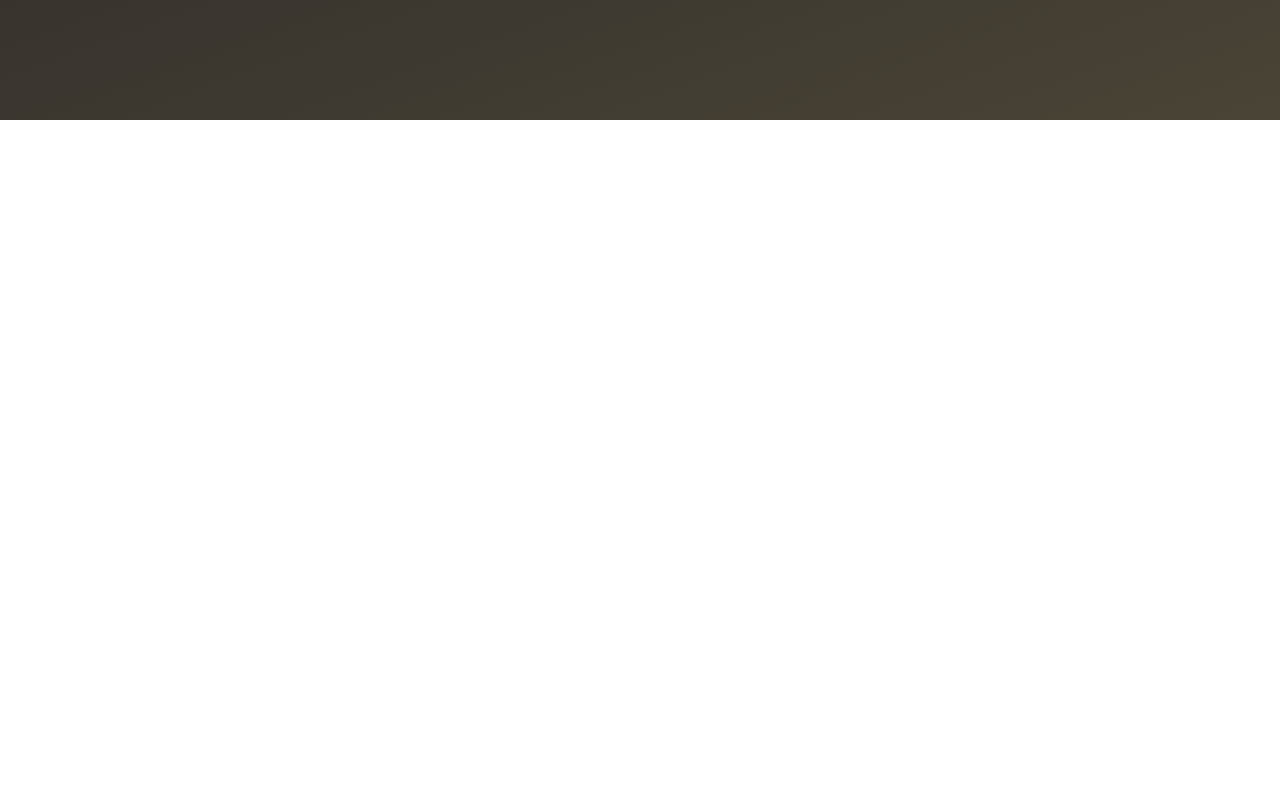
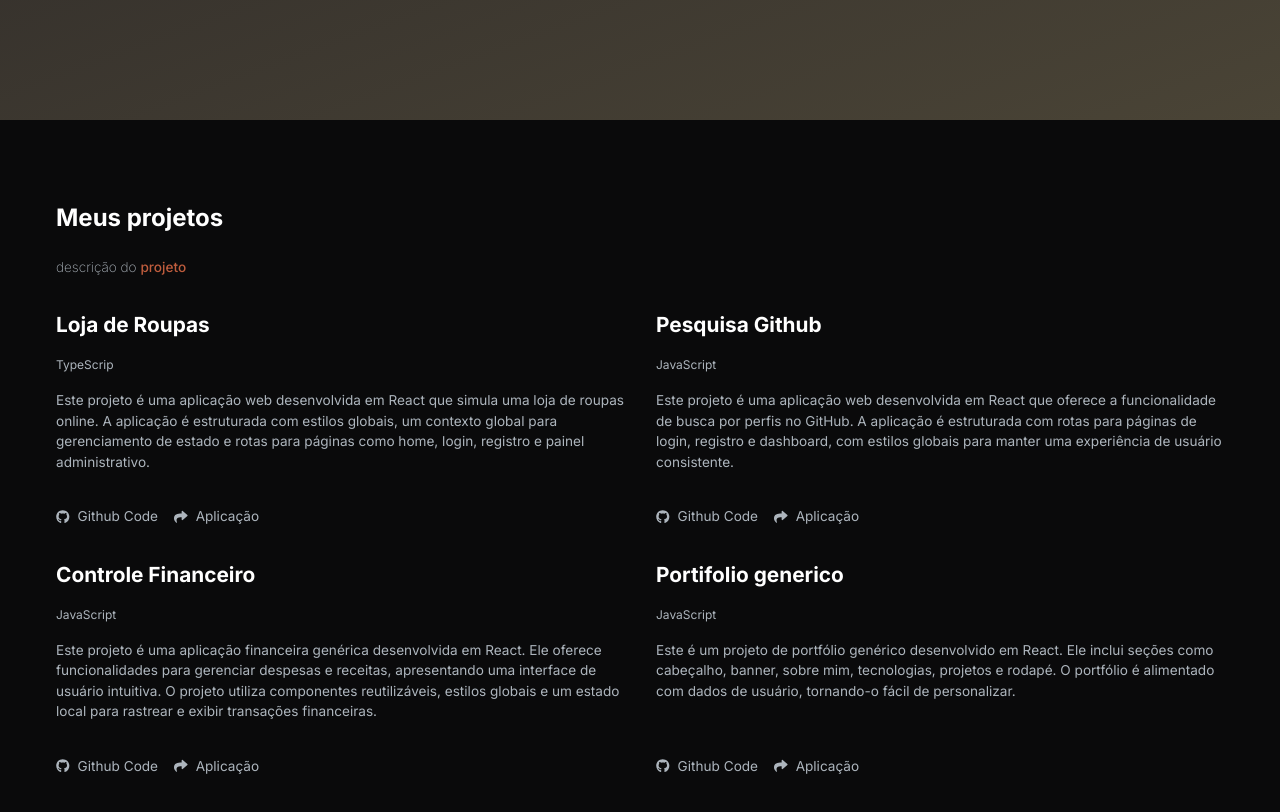
Before and after one commit to MarcosLauremiro/portifolio, a React (Vite) app in the folder app/: page / in a window 1280 px wide. Shown: the part 680-1492 px from the top of the page. Before the commit the page ends 800 px from the top, so only its background shows below. Built offline with nearby package versions, Linux system fonts and the light colour scheme.

Commit message:
feat: criando sessão de projetos

```diff
--- a/app/src/App.tsx
+++ b/app/src/App.tsx
@@ -1,13 +1,15 @@
 import { Header } from "./components/Header";
 import { Home } from "./components/Home";
+import { Project } from "./components/Projects";
 import { GlobalStyle } from "./globalstyles/GlobalStyle";
 
 function App() {
   return (
     <>
       <GlobalStyle/>
-      <Header></Header>
-      <Home></Home>
+      <Header/>
+      <Home/>
+      <Project/>
     </>
   );
 }
--- a/app/src/components/Projects/Cards/index.tsx
+++ b/app/src/components/Projects/Cards/index.tsx
@@ -14,13 +14,13 @@ export const Card = (props:IProps) => {
     return(
         <CardStyle>
             <h1>{props.title}</h1>
-            <div>
-                <p>{props.lingue}</p>
-                <p>{props.descrip}</p>
+            <div className="tech">
+                <p className="lingue">{props.lingue}</p>
+                <p className="descri">{props.descrip}</p>
             </div>
-            <div>
-                <a href={props.linkCode}><FaGithub /> Github Code</a>
-                <a href={props.linkApli}><FaShare />  Aplicação</a>
+            <div className="buttons">
+                <a className="git" href={props.linkCode}><FaGithub /> Github Code</a>
+                <a className="apli" href={props.linkApli}><FaShare />  Aplicação</a>
             </div>
         </CardStyle>
     )
--- a/app/src/components/Projects/Cards/style.ts
+++ b/app/src/components/Projects/Cards/style.ts
@@ -1,5 +1,47 @@
 import styled from "styled-components";
 
 export const CardStyle = styled.div`
+  display: flex;
+  flex-direction: column;
+  gap: 1rem;
+  h1 {
+    color: ${({ theme }) => theme.color.white};
+    font-size: 1.3rem;
+    font-weight: 700;
+  }
+  .tech {
+    color: ${({ theme }) => theme.color.gray_500};
+    font-size: 0.85rem;
 
-`
+    display: flex;
+    flex-direction: column;
+    gap: 1rem;
+    .lingue {
+      /* border: .5px solid white; */
+      font-size: 0.75rem;
+    }
+    .descri {
+      height: 100px;
+      overflow: hidden;
+      text-overflow: ellipsis;
+    }
+  }
+  .buttons {
+    display: flex;
+    gap: 1rem;
+    a {
+      text-decoration: none;
+      color: ${({ theme }) => theme.color.gray_500};
+      font-size: 0.85rem;
+
+      display: flex;
+      gap: .5rem;
+      align-items: center;
+    }
+    .git {
+
+    }
+    .apli {
+    }
+  }
+`;
--- a/app/src/components/Projects/index.tsx
+++ b/app/src/components/Projects/index.tsx
@@ -1,15 +1,30 @@
-import { StyledProject } from "./style"
+import { projects } from "../../database/data";
+import { Card } from "./Cards";
+import { StyledProject } from "./style";
 
 export const Project = () => {
-    return(
-        <StyledProject>
-            <div>
-                <h1>Meus projetos</h1>
-                <p>desção do <span>projeto</span></p>
-            </div>
-            <div>
-
-            </div>
-        </StyledProject>
-    )
-}
+  return (
+    <StyledProject>
+      <div className="project-container">
+        <div className="header-project">
+          <h1>Meus projetos</h1>
+          <p>
+            descrição do <span>projeto</span>
+          </p>
+        </div>
+        <div className="projects">
+          {projects.map((project) => (
+            <Card
+              key={project.id}
+              title={project.name}
+              descrip={project.descript}
+              lingue={project.tech}
+              linkApli={project.aplication}
+              linkCode={project.github}
+            ></Card>
+          ))}
+        </div>
+      </div>
+    </StyledProject>
+  );
+};
--- a/app/src/components/Projects/style.ts
+++ b/app/src/components/Projects/style.ts
@@ -1,3 +1,54 @@
 import styled from "styled-components";
 
-export const StyledProject = styled.main``
+export const StyledProject = styled.main`
+  background-color: ${({ theme }) => theme.color.bc};
+  color: ${({ theme }) => theme.color.white};
+  font-family: ${({ theme }) => theme.typography.font};
+
+  display: flex;
+  justify-content: center;
+  width: 100%;
+  .project-container {
+    max-width: ${({ theme }) => theme.break.large};
+    width: 100%;
+
+    display: flex;
+    flex-direction: column;
+
+    gap: 2rem;
+
+    margin: 5rem 0 5rem 0;
+
+    @media (max-width: ${({ theme }) => theme.break.small}) {
+      display: flex;
+      align-items: center;
+      justify-content: center;
+    }
+    .header-project {
+      padding: 0 1rem 0 1rem;
+
+      display: flex;
+      flex-direction: column;
+      gap: 1.3rem;
+      h1 {
+        font-size: 1.5rem;
+        font-weight: 700;
+      }
+      p {
+        font-size: .85rem;
+        color: ${({ theme }) => theme.color.gray_500};
+        font-weight: 200;
+        span{
+          color: ${({ theme }) => theme.color.primary};
+          font-weight: 500;
+        }
+      }
+    }
+    .projects {
+      padding: 0 1rem 0 1rem;
+      display: grid;
+      grid-template-columns: 1fr 1fr;
+      gap: 2rem;
+    }
+  }
+`;
--- /dev/null
+++ b/app/src/database/data.ts
@@ -0,0 +1,40 @@
+export const projects = [
+  {
+    id: 1,
+    name: "Loja de Roupas",
+    descript:
+      "Este projeto é uma aplicação web desenvolvida em React que simula uma loja de roupas online. A aplicação é estruturada com estilos globais, um contexto global para gerenciamento de estado e rotas para páginas como home, login, registro e painel administrativo.",
+    tech: "TypeScrip",
+    github: "https://github.com/MarcosLauremiro/loja-de-roupas",
+    aplication: "https://fashion-store-2-0-delta.vercel.app/",
+  },
+  {
+    id: 2,
+    name: "Pesquisa Github",
+    descript:
+      "Este projeto é uma aplicação web desenvolvida em React que oferece a funcionalidade de busca por perfis no GitHub. A aplicação é estruturada com rotas para páginas de login, registro e dashboard, com estilos globais para manter uma experiência de usuário consistente.",
+    tech: "JavaScript",
+    github: "https://github.com/MarcosLauremiro/hub",
+    aplication: "https://react-entrega-kenzie-hub-marcoslauremiro.vercel.app/",
+  },
+  {
+    id: 3,
+    name: "Controle Financeiro",
+    descript:
+      "Este projeto é uma aplicação financeira genérica desenvolvida em React. Ele oferece funcionalidades para gerenciar despesas e receitas, apresentando uma interface de usuário intuitiva. O projeto utiliza componentes reutilizáveis, estilos globais e um estado local para rastrear e exibir transações financeiras.",
+    tech: "JavaScript",
+    github: "https://github.com/MarcosLauremiro/financeiro-generico",
+    aplication:
+      "https://react-entrega-s1-template-nu-kenzie-marcos-lauremiro.vercel.app/",
+  },
+  {
+    id: 4,
+    name: "Portifolio generico",
+    descript:
+      "Este é um projeto de portfólio genérico desenvolvido em React. Ele inclui seções como cabeçalho, banner, sobre mim, tecnologias, projetos e rodapé. O portfólio é alimentado com dados de usuário, tornando-o fácil de personalizar.",
+    tech: "JavaScript",
+    github: "https://github.com/MarcosLauremiro/portifolio-generico",
+    aplication:
+      "https://m3-s1-entrega-portfolio-template-marcos-lauremiro-rouge.vercel.app/",
+  },
+];
--- a/app/src/globalstyles/Theme.ts
+++ b/app/src/globalstyles/Theme.ts
@@ -28,7 +28,7 @@ interface Theme {
 
 export const theme: Theme = {
     color: {
-        bc: '#242124',
+        bc: '#0A0A0B',
         primary: '#BE5C3D',
         second: '#4A4436',
 
```
